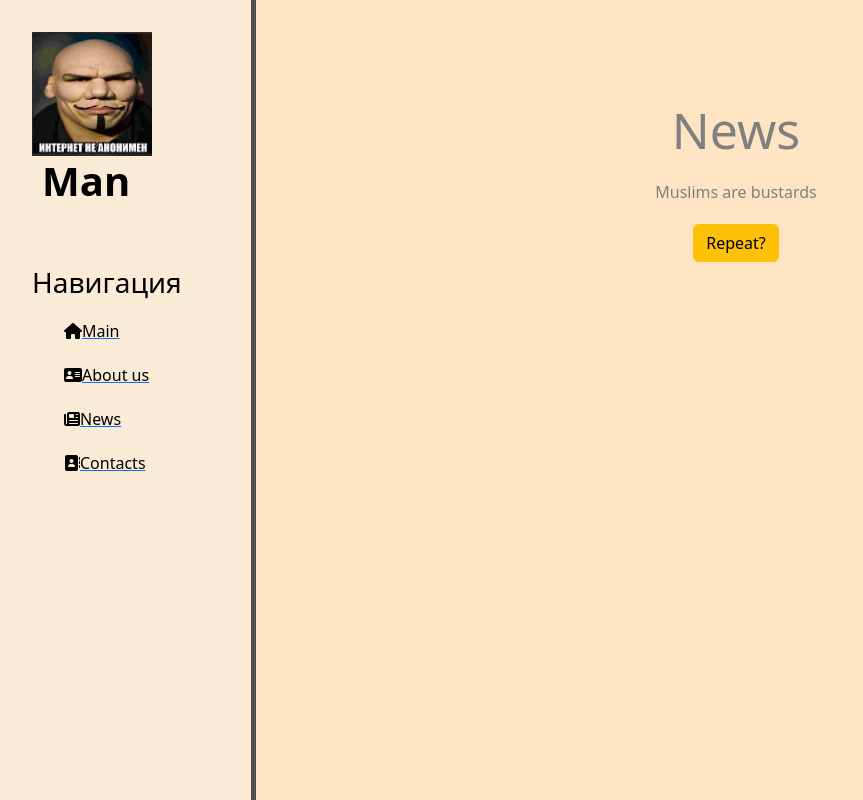
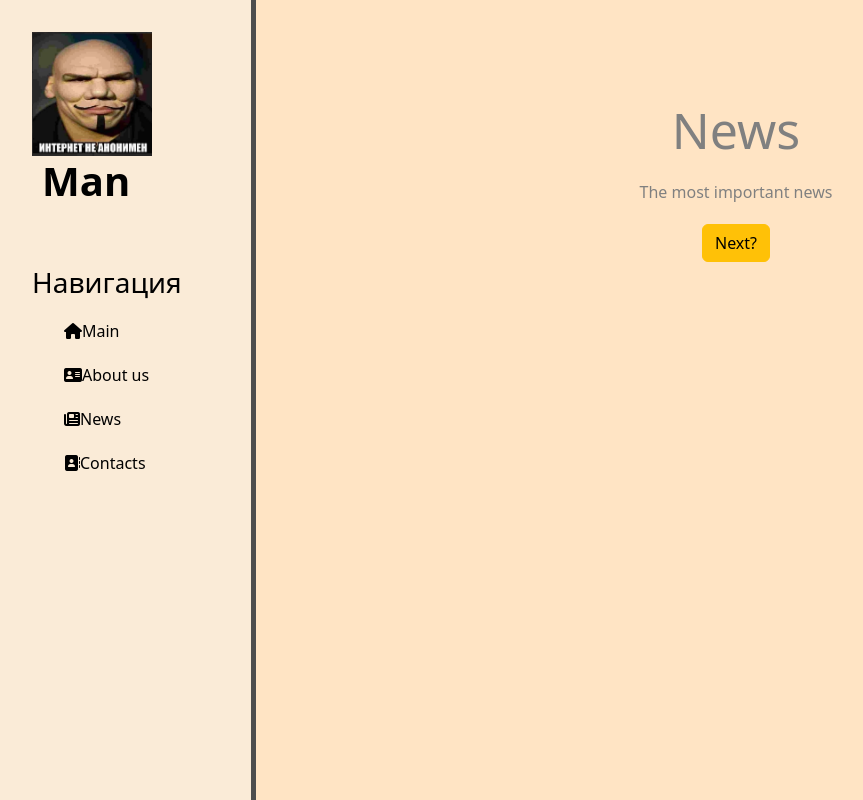
Before and after one commit to strategic-bomber/django_web_app, a Django app: page /news/ in a window 1280 px wide. Shown: the whole page, without its empty margins (0-863 px from the left). Run offline with Django 5.2, Linux system fonts and the light colour scheme.

Commit message:
removed the underlines below the buttons

```diff
--- a/first_app/main/static/main/css/main.css
+++ b/first_app/main/static/main/css/main.css
@@ -52,3 +52,6 @@ main .features {
 
 main .features h1 {font-size: 50px}
 main .features p {max-width: 400px; margin: 20px auto}
+a {
+    text-decoration: none;
+}
--- a/first_app/news/templates/news/news_home.html
+++ b/first_app/news/templates/news/news_home.html
@@ -5,8 +5,8 @@
 {% block content %}
     <div class="features">
         <h1>News</h1>
-        <p>Muslims are bustards</p>
-        <button class="btn btn-warning">Repeat?</button>
+        <p>The most important news</p>
+        <button class="btn btn-warning">Next?</button>
 
         {% for el in values %}
             <p>{{ el }}</p>
```
